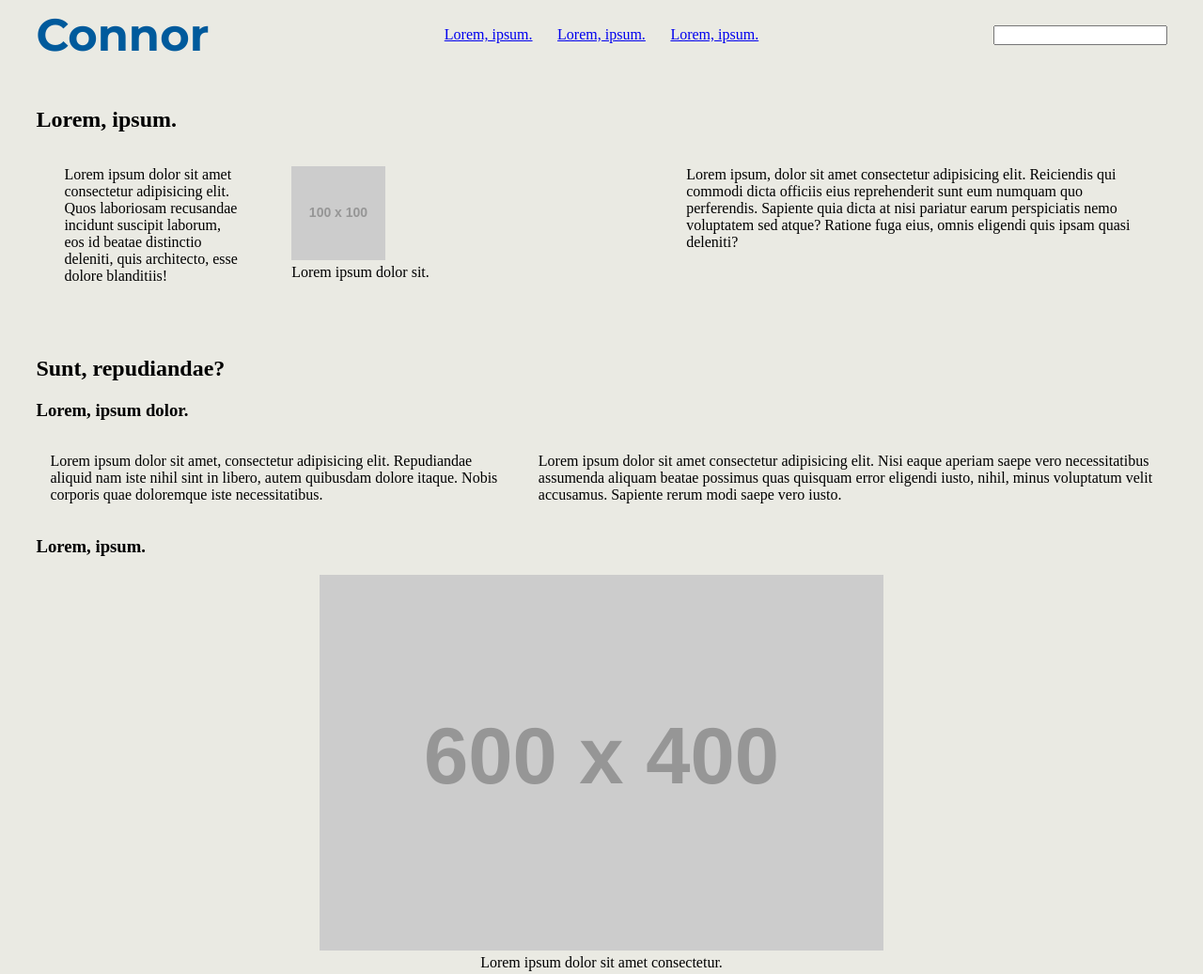
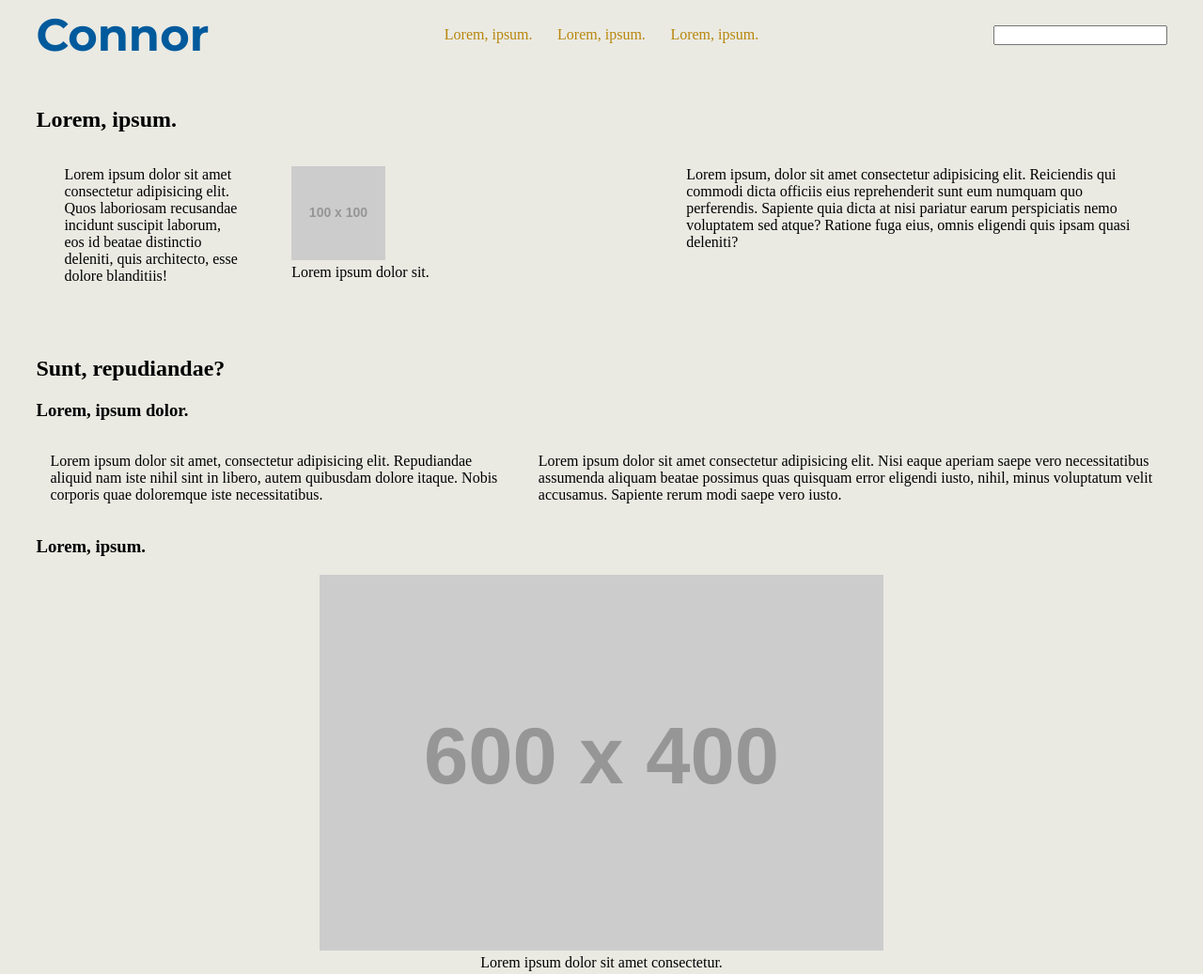
Before and after one commit to wconnorhanson/msca-lesson1, a plain HTML site: page index.html in a window 1280 px wide. Shown: the top 1037 px of the page at 94% size. Drawn offline with Linux system fonts and the light colour scheme; placeholder pictures from the web are drawn by us.

Commit message:
styled nav-link

```diff
--- a/css/style3.css
+++ b/css/style3.css
@@ -46,6 +46,16 @@ body {
     justify-content: space-around;
     padding-left: 0;
     list-style-type: none;
+}
+
+.nav-link {
+    text-decoration: none;
+    color: var(--sec);
+    transition: color .5s ease-in;
+}
+
+.nav-link:hover {
+    color: var(--prim);
 }
 
 .row {
```
